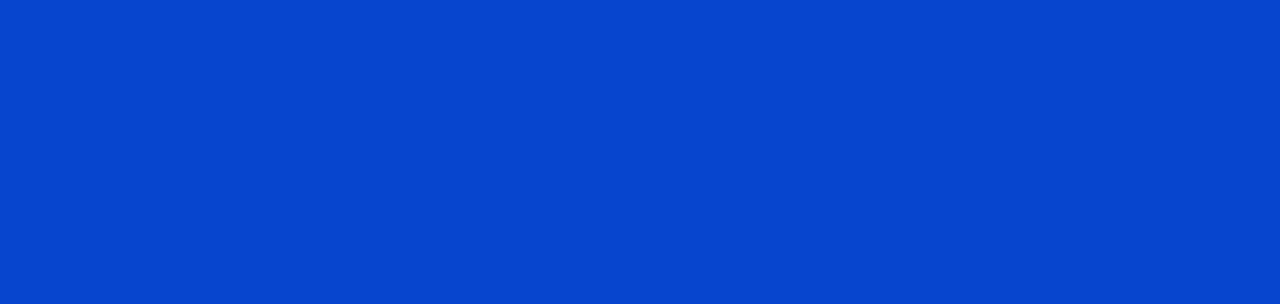
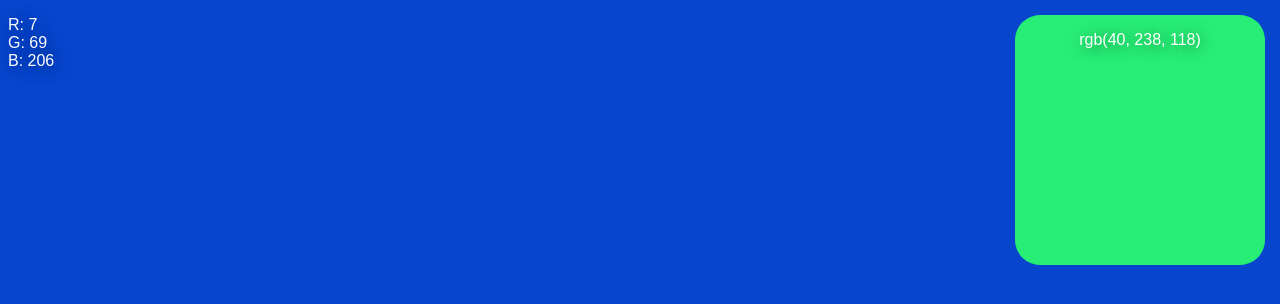
Before and after one commit to EmilNielsen/test-001, a plain HTML site: page index.html in a window 1280 px wide. Drawn offline with Linux system fonts and the light colour scheme.

Commit message:
Added preivew of last color
last color preview /w color code
color codes printed in browser

```diff
--- a/index.html
+++ b/index.html
@@ -11,7 +11,8 @@
 
 <body>
 
-
+    <p class="tal"></p>
+    <div class="preview"><p class="previewTal"></p></div>
     <script src="main.js"></script>
 </body>
 
--- a/main.js
+++ b/main.js
@@ -1,12 +1,18 @@
+document.addEventListener('DOMContentLoaded', function () {
     //Variabel til at tage fat i knap
     //-Knap fjernet, variabel kommenteret-
     //var button = document.querySelector("button");
+    var tal = document.querySelector(".tal");
+    var preview = document.querySelector(".preview");
+    var previewTal = document.querySelector(".previewTal");
 
     function RNG(max) {
         return Math.floor(Math.random() * Math.floor(max) + 1);
     }
 
     function bgChange() {
+        preview.style.backgroundColor = document.body.style.backgroundColor;
+        previewTal.innerHTML = document.body.style.backgroundColor;
         //Opretter variabler med tilfældig farvekode
         var R = RNG(255);
         var G = RNG(255);
@@ -14,7 +20,9 @@ function bgChange() {
         //sætter body bgfarve til tilfældig kombination af farvekoderne
         document.body.style.backgroundColor = "rgb(" + R + ", " + G + ", " + B + ")";
         //console.log(document.body.style.backgroundColor);
+        tal.innerHTML = "R: " + R + "<br>" + "G: " + G + "<br>" + "B: " + B;
     };
 
     //Gentager bgChange function hvert sekund
     setInterval(bgChange, 1000);
+});
--- a/style.css
+++ b/style.css
@@ -0,0 +1,15 @@
+.preview {
+    width: 250px;
+    height: 250px;
+    position: absolute;
+    top: 15px;
+    right: 15px;
+    border-radius: 25px;
+    text-align: center;
+}
+
+p {
+    color: white;
+    text-shadow: 2px 2px 15px rgba(0,0,0,.5);
+    font-family: arial;
+}
```
Lines whose indentation alone changed are shown as unchanged.
